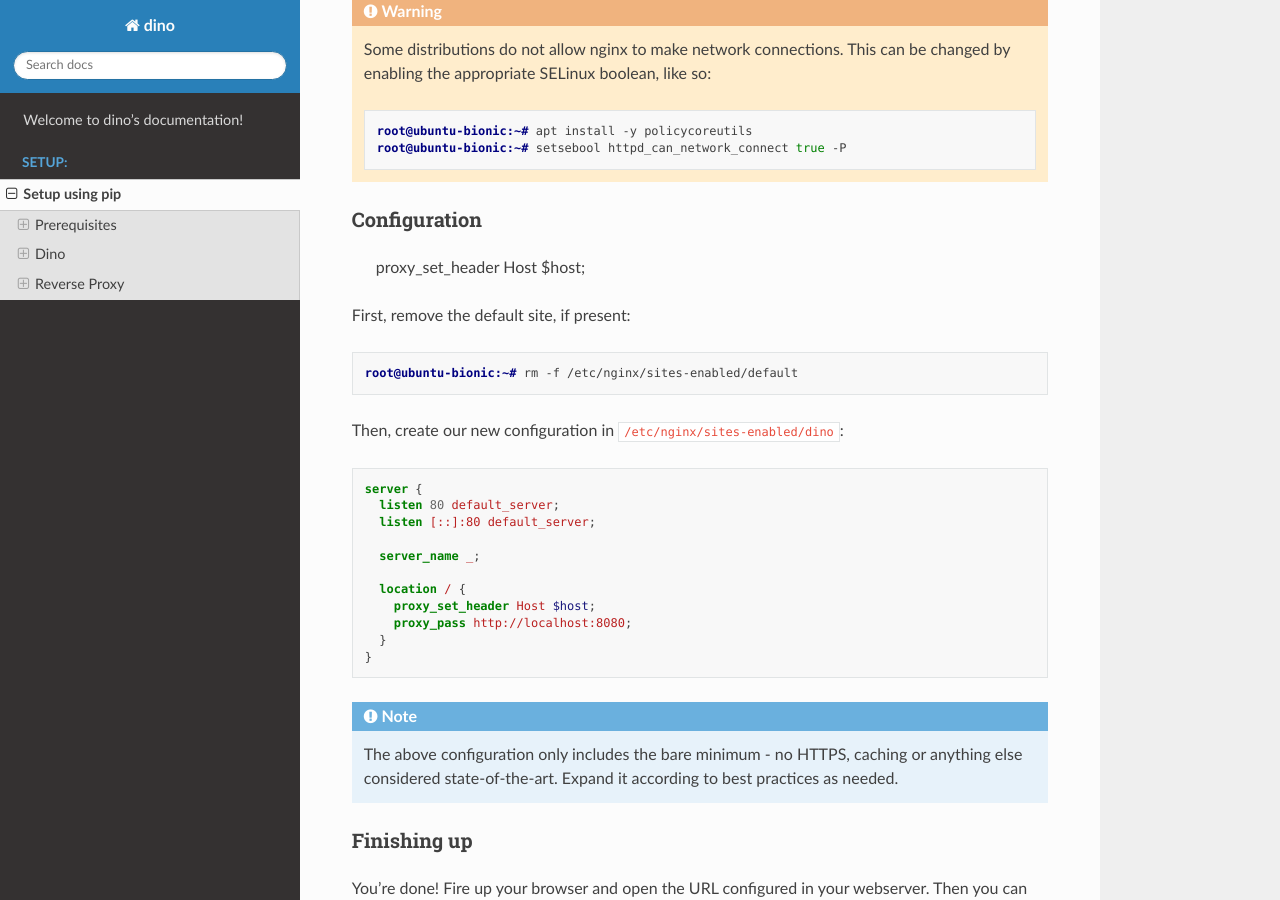
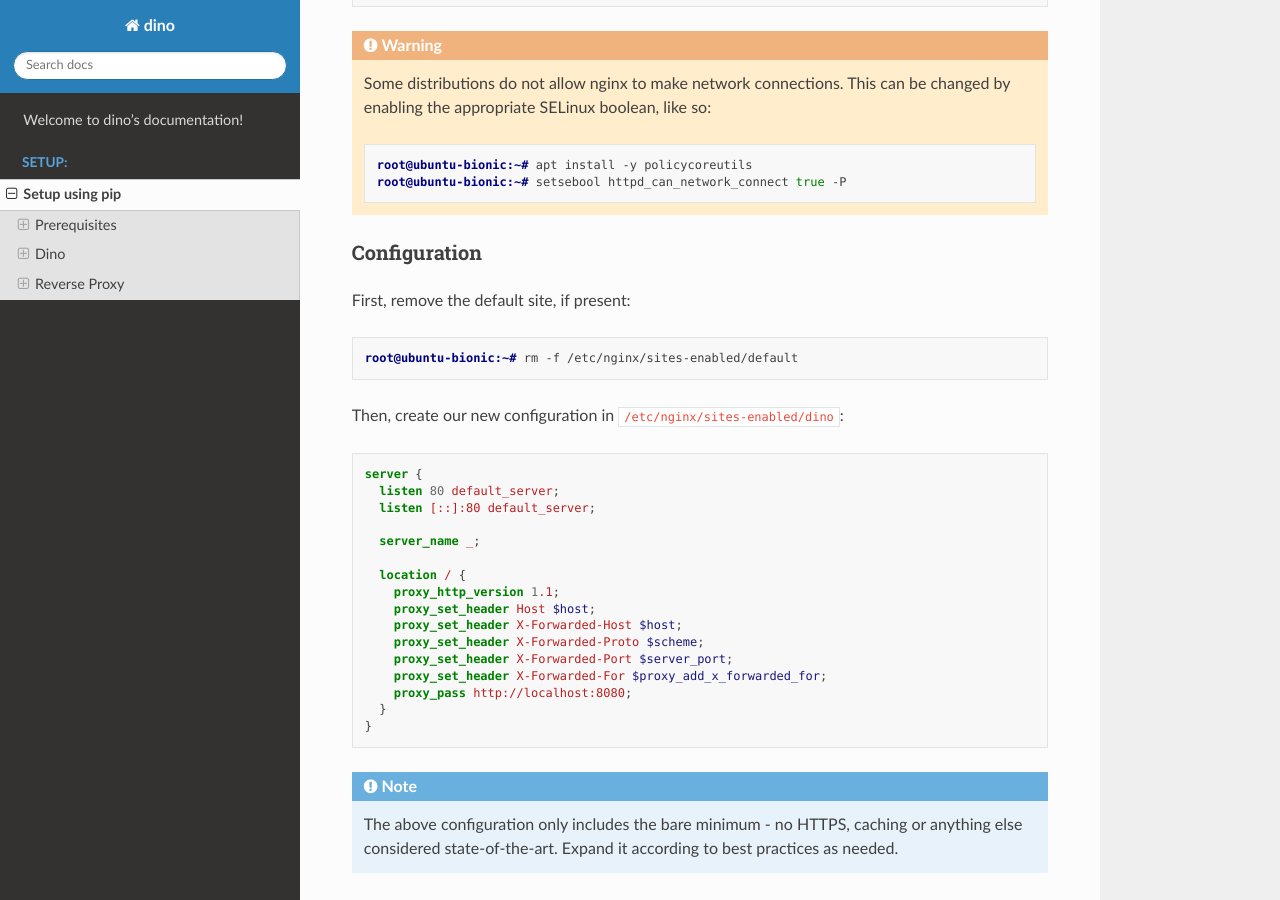
Before and after one commit to Uberspace/dino, a Sphinx documentation site: the page built from doc/setup_pip.rst, in a window 1280 px wide and 900 px high, scrolled down 4302 px. Built offline with Sphinx 7.4.7 and the Read the Docs theme 2.0.0, drawn with Linux system fonts in a browser that asks for light colours; some of the changed text lies outside the part shown.

Commit message:
docs: add X-Forwarded headers to nginx config

```diff
--- a/doc/setup_pip.rst
+++ b/doc/setup_pip.rst
@@ -134,6 +134,8 @@
   # a place for dino to drop internal data; must be writeable by dino and
   # not publicly acccessible
   DINO_BASE_DIR=/opt/dino
+  # make use of the X-Forwarded-Host/Proto headers in nginx config
+  TRUST_PROXY=True
   # the database to use, defaults to SQLite within BASE_DIR. Specify any URL
   # listed here: https://github.com/kennethreitz/dj-database-url#url-schema
   #DINO_DB_URL=
@@ -257,7 +257,12 @@
     server_name _;
 
     location / {
+      proxy_http_version 1.1;
       proxy_set_header Host $host;
+      proxy_set_header X-Forwarded-Host $host;
+      proxy_set_header X-Forwarded-Proto $scheme;
+      proxy_set_header X-Forwarded-Port $server_port;
+      proxy_set_header X-Forwarded-For $proxy_add_x_forwarded_for;
       proxy_pass http://localhost:8080;
     }
   }
```
Also changed, not shown: other parts of doc/setup_pip.rst (+0 -2 lines).
